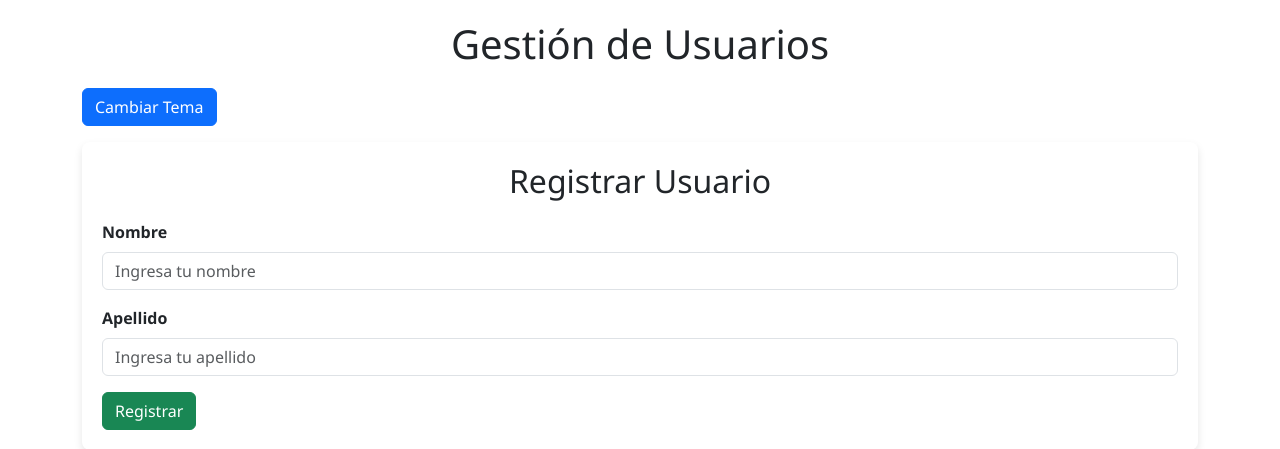
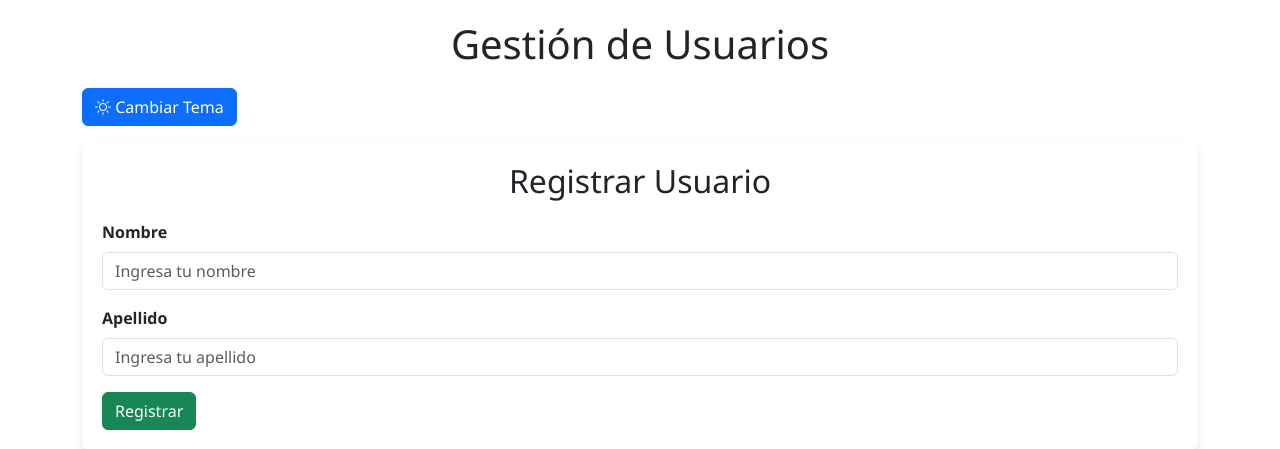
Before and after one commit to Alan-Cortez/poeta_flask, a Flask app: page / in a window 1280 px wide. Shown: the top 449 px of the page. Run offline with Flask 3, Linux system fonts and the light colour scheme; some libraries are stand-ins or nearby versions.

Commit message:
Update app.html

```diff
--- a/templates/app.html
+++ b/templates/app.html
@@ -5,14 +5,17 @@
     <meta name="viewport" content="width=device-width, initial-scale=1.0">
     <title>Cambio de Tema Bootstrap</title>
     <link rel="stylesheet" href="https://cdn.jsdelivr.net/npm/bootstrap@5.3.0/dist/css/bootstrap.min.css">
+    <link rel="stylesheet" href="https://cdnjs.cloudflare.com/ajax/libs/bootstrap-icons/1.9.1/font/bootstrap-icons.min.css">
+
 </head>
 <body>
     <div class="container">
         <h1>Gestión de Usuarios</h1>
 
         <!-- Botón para alternar entre temas -->
-        <button id="toggleThemeBtn" class="btn btn-primary mb-3">Cambiar Tema</button>
-
+<button id="toggleThemeBtn" class="btn btn-primary mb-3">
+            <i id="themeIcon" class="bi bi-sun"></i> Cambiar Tema
+        </button>
         <!-- Formulario de usuario -->
         <div id="formUsuario" class="mb-4">
             <h2>Registrar Usuario</h2>
```
